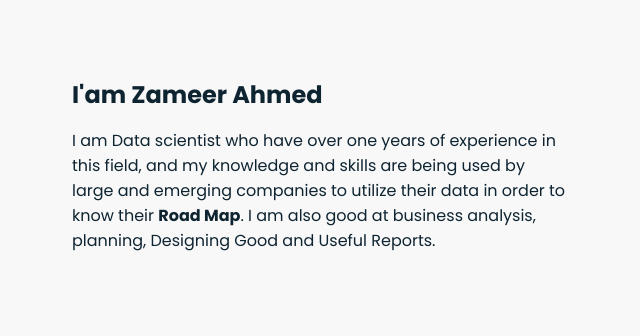
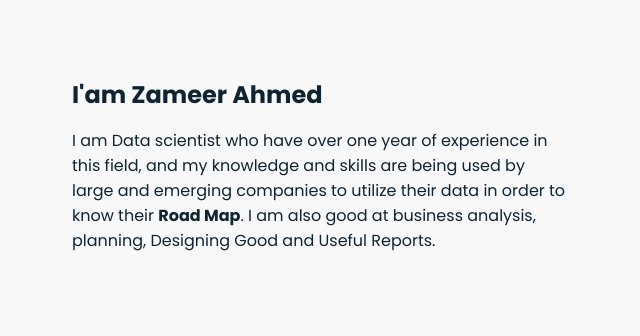
Before and after one commit to ZameerAhmed1/Zameerahmed1.github.io, a plain HTML site: page index.html in a window 1280 px wide. Shown: the part 980-1316 px from the top of the page, 584-1224 px from the left. Drawn offline with nearby package versions, Linux system fonts and the light colour scheme.

Commit message:
new update

```diff
--- a/index.html
+++ b/index.html
@@ -69,7 +69,7 @@
 
                 <div>
                     <h2 class="about__subtitle">I'am Zameer Ahmed</h2>
-                    <p class="about__text">I am Data scientist who have over one years of experience in this field, and my knowledge and skills are being used by large and emerging companies to utilize their data in order to know their <b>Road Map</b>. I am also good at business
+                    <p class="about__text">I am Data scientist who have over one year of experience in this field, and my knowledge and skills are being used by large and emerging companies to utilize their data in order to know their <b>Road Map</b>. I am also good at business
                         analysis, planning, Designing Good and Useful Reports.</p>
                 </div>
             </div>
```
